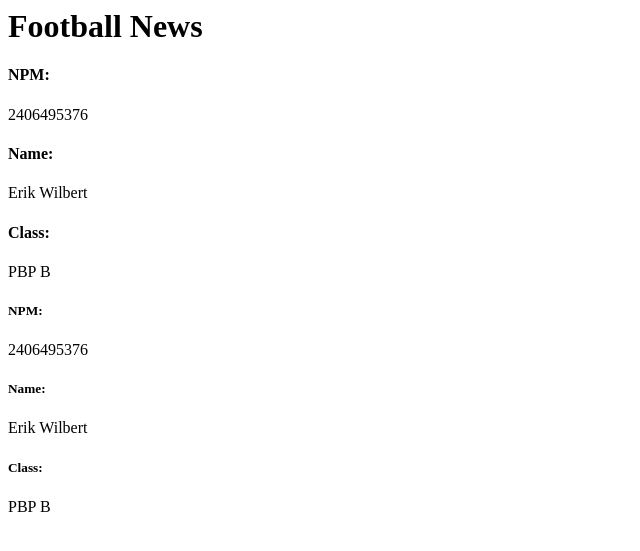
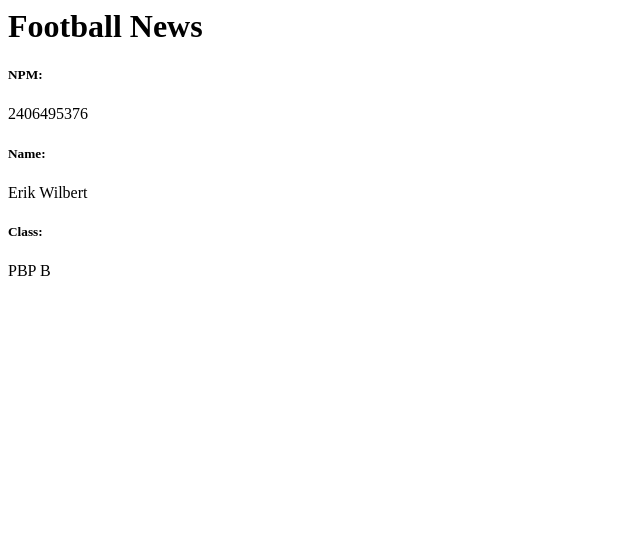
Before and after one commit to erikwilbert/football-news, a Django app: page / in a window 1280 px wide. Shown: the top 551 px of the page, without its empty margins (0-640 px from the left). Run offline with Django 5.2, Linux system fonts and the light colour scheme.

Commit message:
Complete tutorial 1: Django MVT implementation

```diff
--- a/main/templates/main.html
+++ b/main/templates/main.html
@@ -1,11 +1,4 @@
 <h1>Football News</h1>
-
-<h4>NPM: </h4>
-<p>2406495376</p> <!-- Ubah sesuai dengan npm kamu -->
-<h4>Name: </h4>
-<p>Erik Wilbert</p> <!-- Ubah sesuai dengan nama kamu -->
-<h4>Class: </h4>
-<p>PBP B</p> <!-- Ubah sesuai dengan kelas kamu -->
 
 <h5>NPM: </h5>
 <p>{{ npm }}</p>
```
